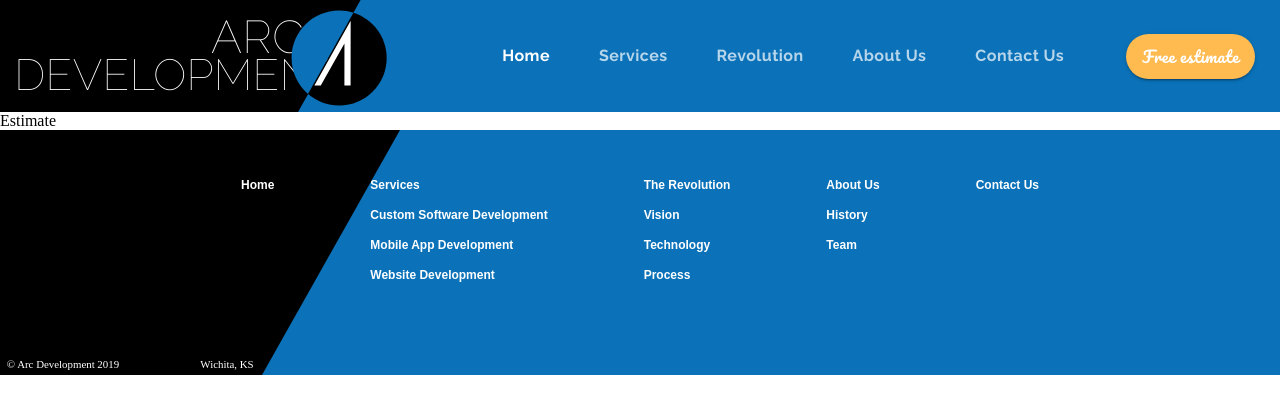
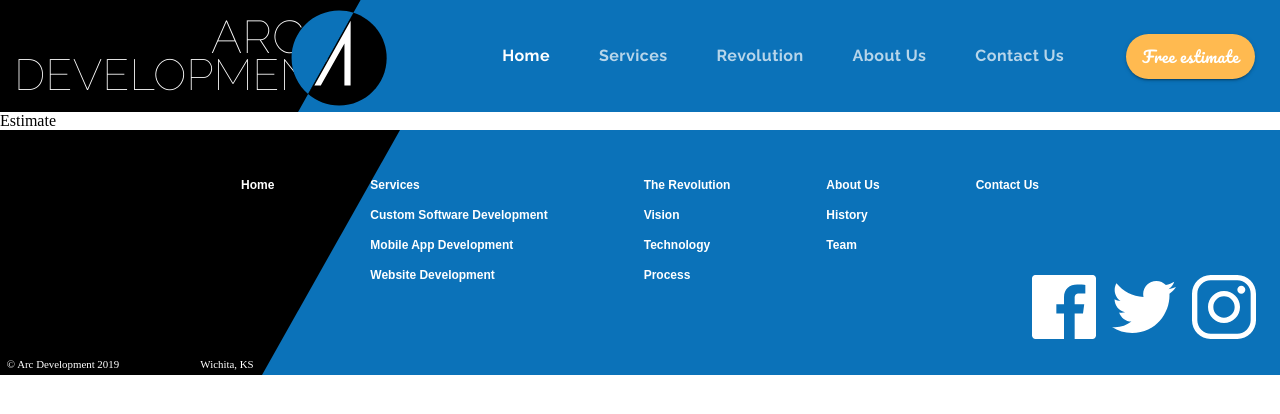
Before and after one commit to orenkole/material-ui-react, a React (Create React App) app: page /estimate in a window 1280 px wide. Shown: the top 414 px of the page. Built offline with nearby package versions, Linux system fonts and the light colour scheme.

Commit message:
57. Social Media Icons

```diff
--- a/src/components/ui/Footer.tsx
+++ b/src/components/ui/Footer.tsx
@@ -5,6 +5,10 @@ import { Link } from "react-router-dom";
 
 import footerAdornment from "../../assets/Footer Adornment.svg"
 import Hidden from "@material-ui/core/Hidden";
+
+import facebook from "../../assets/facebook.svg";
+import twitter from "../../assets/twitter.svg";
+import instagram from "../../assets/instagram.svg";
 
 const useStyles = makeStyles((theme: any) => ({
   footer: {
@@ -38,6 +42,23 @@ const useStyles = makeStyles((theme: any) => ({
   },
   gridItem: {
     margin: "3em",
+  },
+  icon: {
+    height: "4em",
+    width: "4em",
+    [theme.breakpoints.down("xs")]: {
+      height: "2.5em",
+      width: "2.5em",
+    }
+  },
+  socialContainer: {
+    position: "absolute",
+    bottom: "2em",
+    right: "1.5em",
+    [theme.breakpoints.down("xs")]: {
+      right: "0.6em",
+    },
+    justifyContent: "flex-end",
   }
 }))
 
@@ -147,5 +168,16 @@ export default function Footer(props: HeaderProps) {
       src={footerAdornment} alt="black decorative slash"
       className={classes.adornment}
     />
+    <Grid container spacing={2} className={classes.socialContainer}>
+      <Grid item component={"a"} href="http://facebook.com" rel="noopener noreferrer" target="_blank">
+        <img alt="facebook logo" src={facebook} className={classes.icon} />
+      </Grid>
+      <Grid item component={"a"} href="http://ftwitter.com" rel="noopener noreferrer" target="_blank">
+        <img alt="twitter logo" src={twitter} className={classes.icon} />
+      </Grid>
+      <Grid item component={"a"} href="http://finstagram.com" rel="noopener noreferrer" target="_blank">
+        <img alt="instagram logo" src={instagram} className={classes.icon} />
+      </Grid>
+    </Grid>
   </footer>
 }
```
